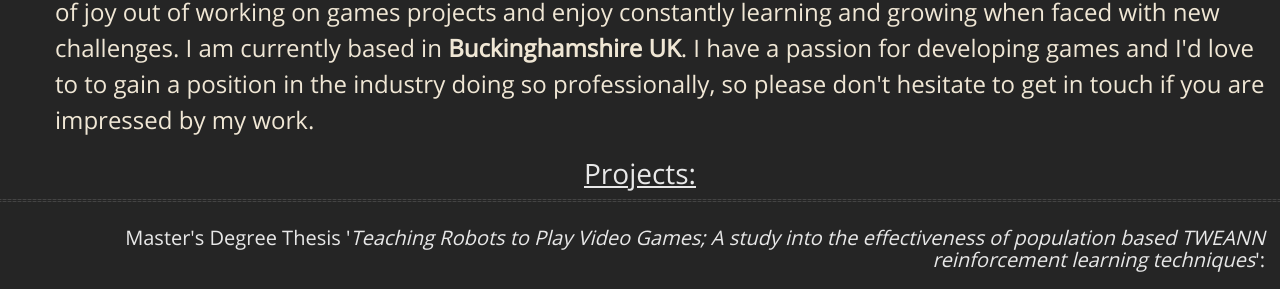
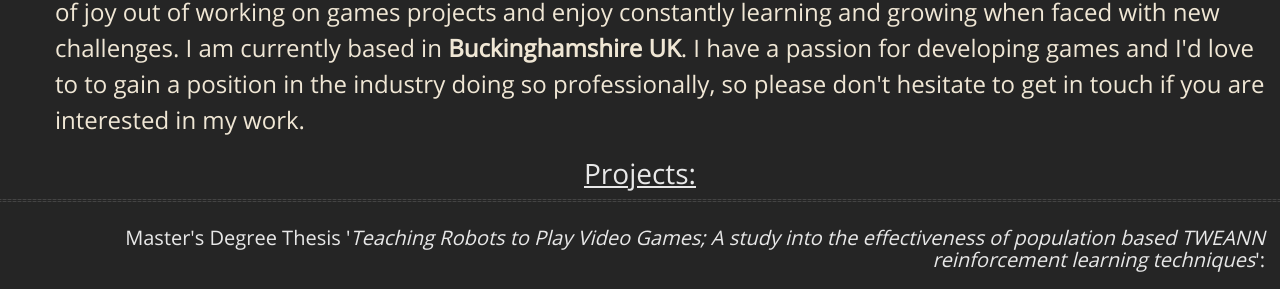
Before and after one commit to GamesProgrammingGrad2021/GamesProgrammingGrad2021.github.io, a Jekyll site: the page built from index.md, in a window 1280 px wide and 900 px high, scrolled down 401 px. Shown: the part 229-518 px from the top of the window. Built offline with Jekyll 4.4.1, drawn with Linux system fonts in a browser that asks for light colours; nearby versions of some CDN libraries; our own code applies the rules of GitHub Pages for plain Markdown files.

Commit message:
Update default.html

```diff
--- a/_layouts/default.html
+++ b/_layouts/default.html
@@ -204,7 +204,7 @@
 			as well as completed a number of projects as you can see below. I get a lot of joy out of working on games projects
 			and enjoy constantly learning and growing when faced with new challenges. I am currently based in <b>Buckinghamshire
 			UK</b>. I have a passion for developing games and I'd love to to gain a position in the industry doing so
-			professionally, so please don't hesitate to get in touch if you are impressed by my work.
+			professionally, so please don't hesitate to get in touch if you are interested in my work.
 			</div>
 		</div>
 	</div>
```
